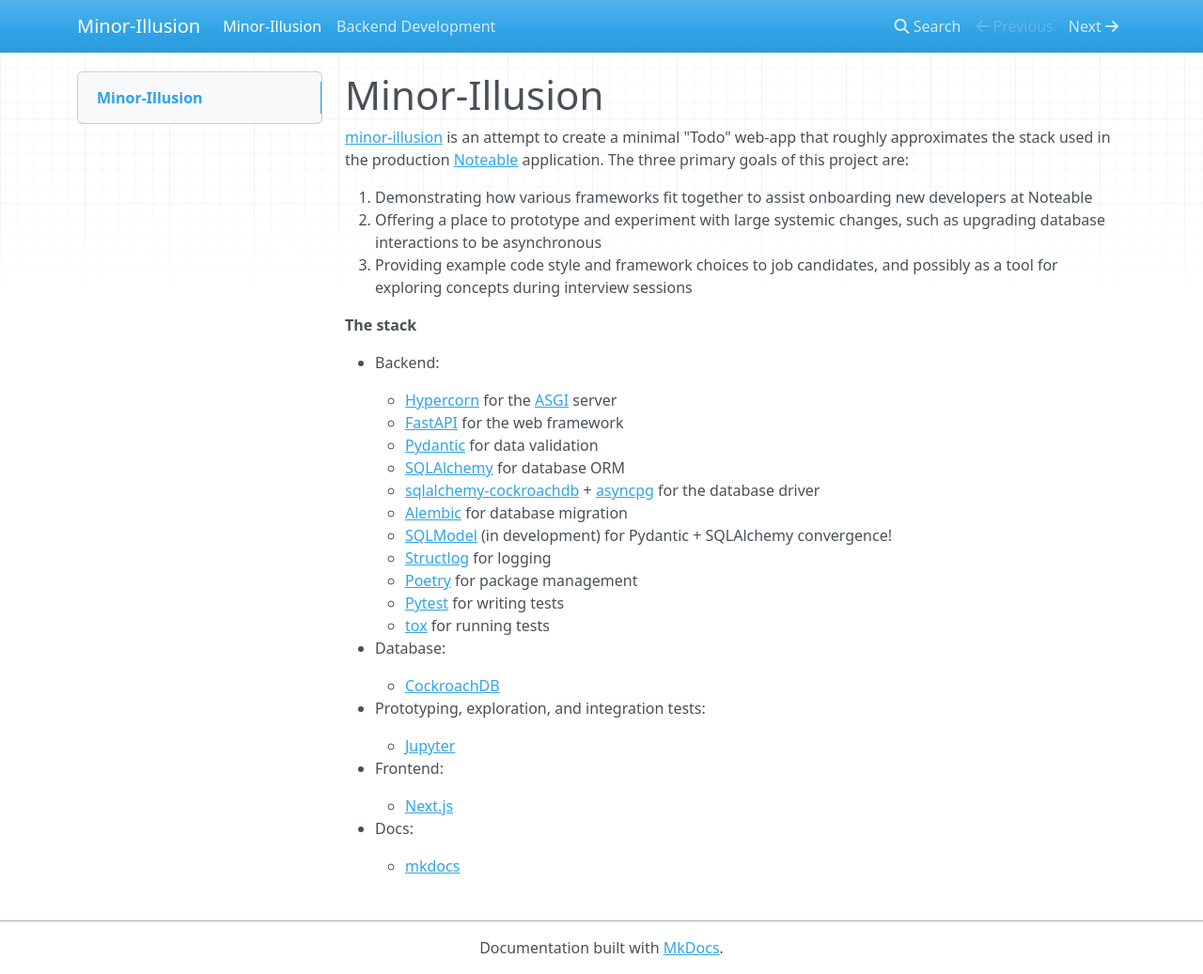
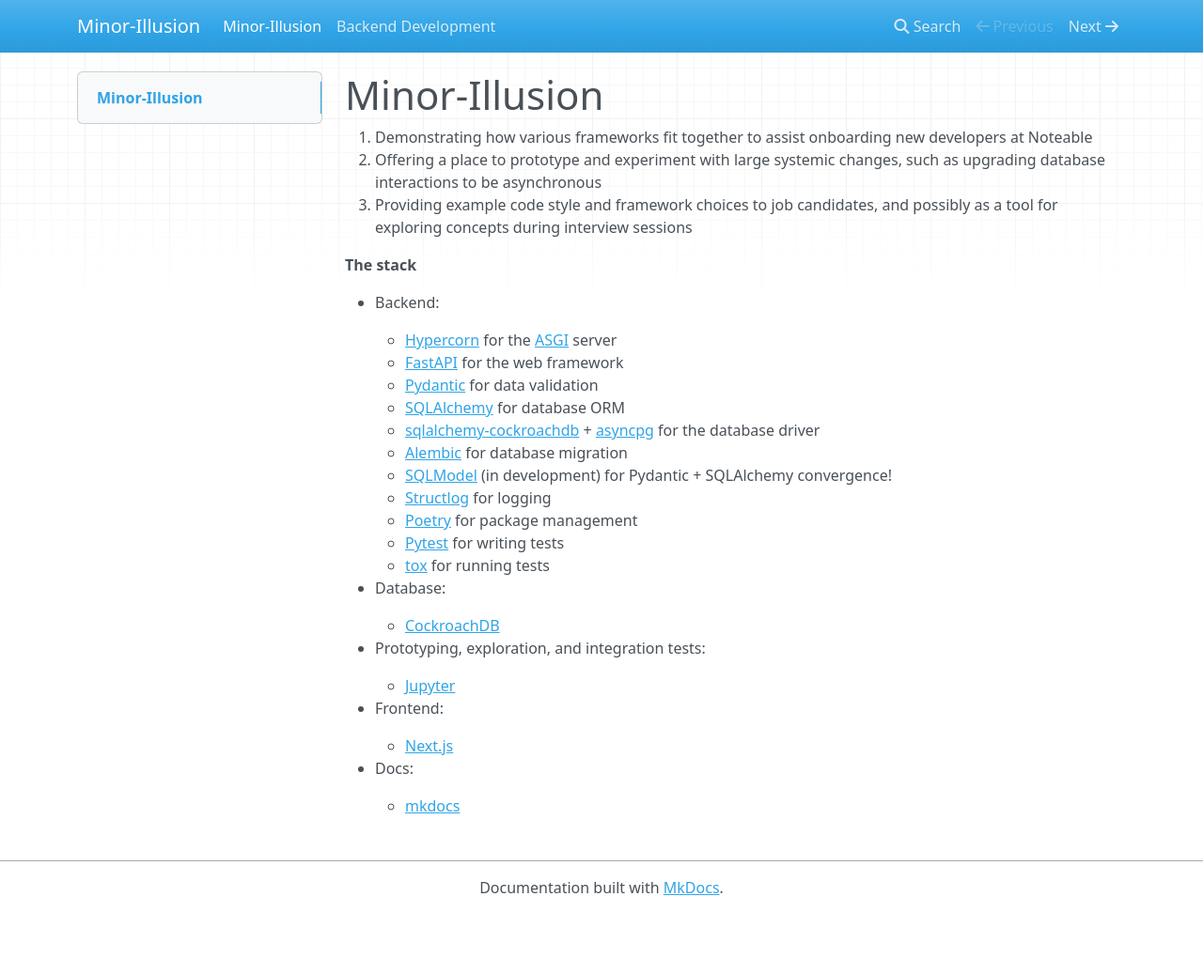
Before and after one commit to noteable-io/minor-illusion, an MkDocs documentation site: the page built from docs/docs/index.md, in a window 1280 px wide and 1037 px high. Shown: the whole window at 94% size. Built offline with MkDocs 1.6.1, drawn with Linux system fonts in a browser that asks for light colours; nearby versions of some CDN libraries.

Commit message:
last bits of clean up

```diff
--- a/docs/docs/index.md
+++ b/docs/docs/index.md
@@ -1,6 +1,4 @@
 # Minor-Illusion
-
-[minor-illusion](https://github.com/noteable-io/minor-illusion) is an attempt to create a minimal "Todo" web-app that roughly approximates the stack used in the production [Noteable](https://noteable.io/) application.  The three primary goals of this project are:
 
 1. Demonstrating how various frameworks fit together to assist onboarding new developers at Noteable
 2. Offering a place to prototype and experiment with large systemic changes, such as upgrading database interactions to be asynchronous
```
Also changed, not shown: README.md.
